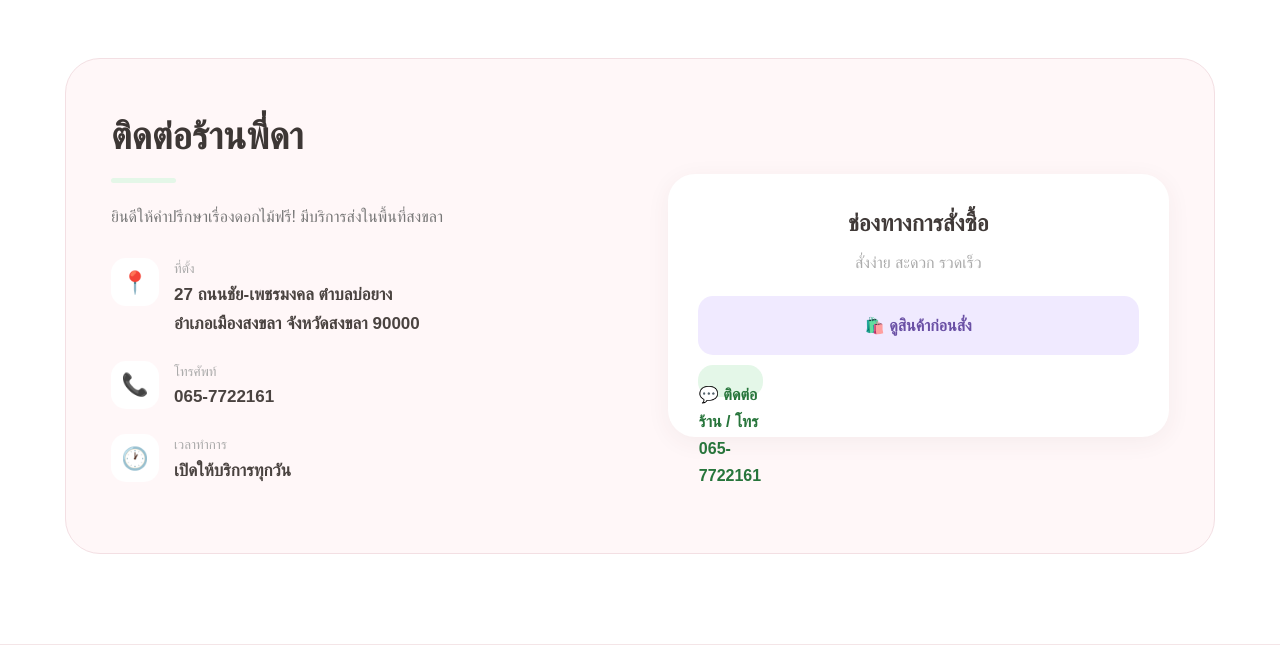
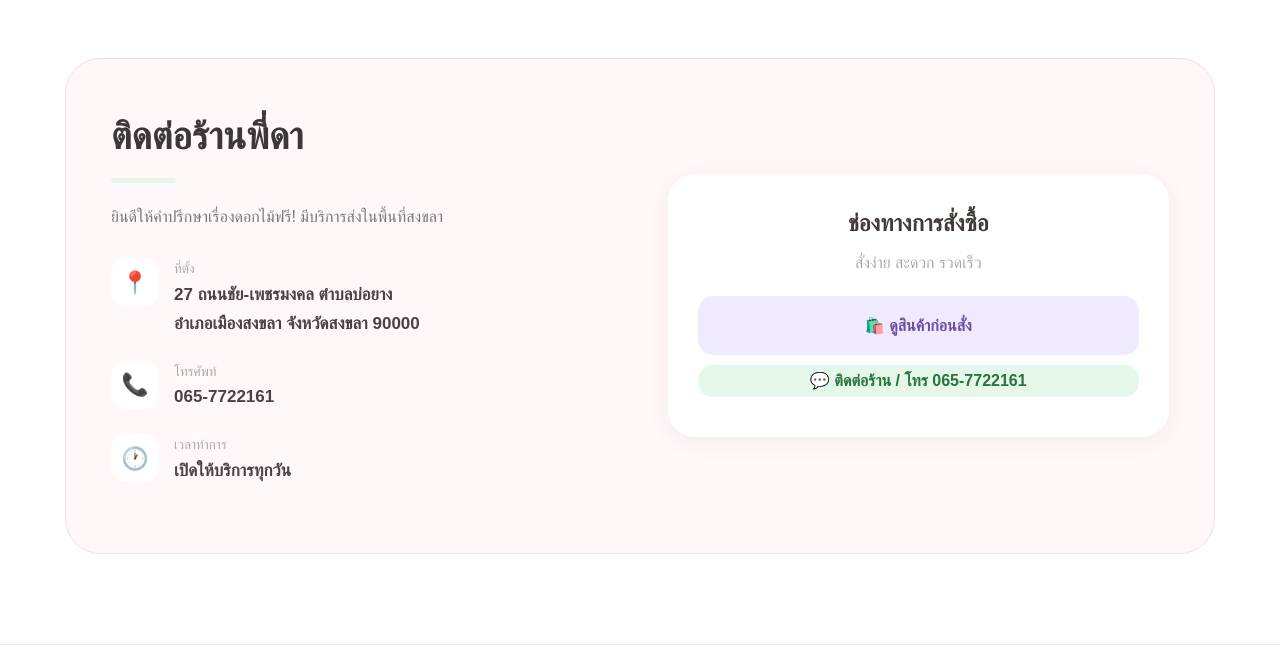
Before and after one commit to dekjewsd-coder/PeeDa_Floris, a plain HTML site: page index.html in a window 1280 px wide. Shown: the part 2746-3409 px from the top of the page. Drawn offline with Linux system fonts and the light colour scheme.

Commit message:
Add files via upload

```diff
--- a/index.html
+++ b/index.html
@@ -69,7 +69,7 @@ section{padding:90px 22px}
 .order{background:white;padding:30px;border-radius:27px;box-shadow:0 5px 25px rgba(80,50,50,.06);align-self:center}
 .order h3{text-align:center;color:#403a38;margin-bottom:5px;font-size:23px}
 .order p{text-align:center;color:#aaa;margin-bottom:20px}
-.order a{display:flex;justify-content:center;padding:16px;border-radius:15px;margin:10px 0;font-weight:800}
+.order a{display:flex;width:100%;box-sizing:border-box;justify-content:center;align-items:center;padding:16px;border-radius:15px;margin:10px 0;font-weight:800;text-decoration:none}
 .grab{background:#f0eaff;color:#6a50a5}
 .line{background:#e4f7e8;color:#27753b}
 footer{background:white;border-top:1px solid #f4e5e7;text-align:center;padding:35px 20px;color:#999}
```
